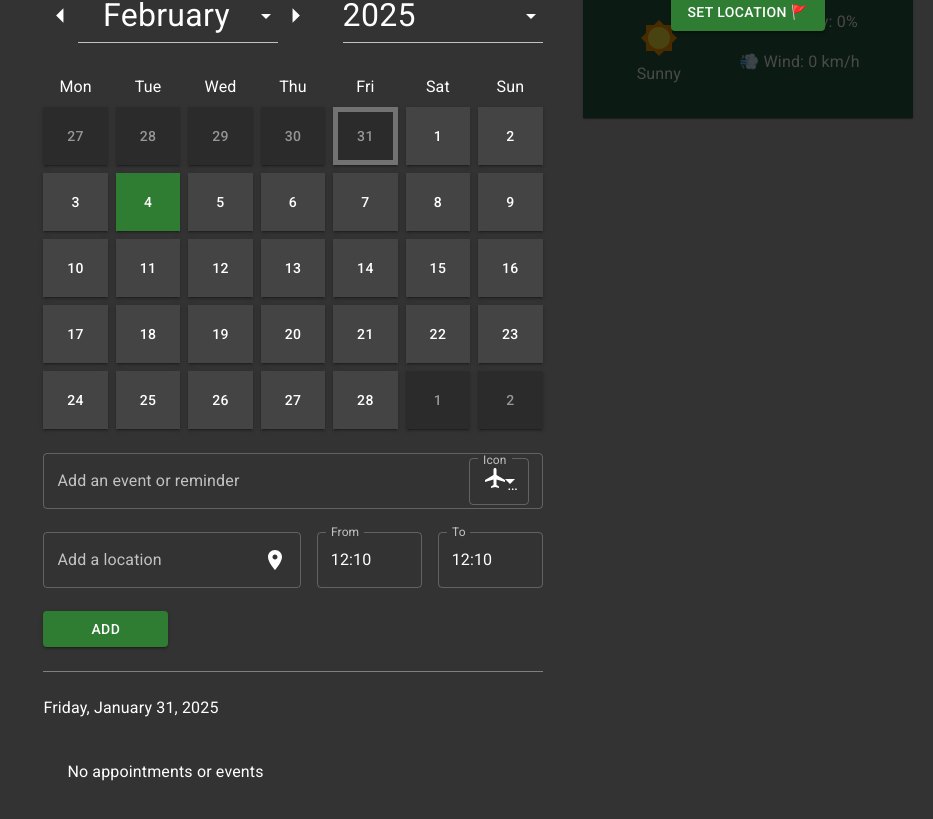
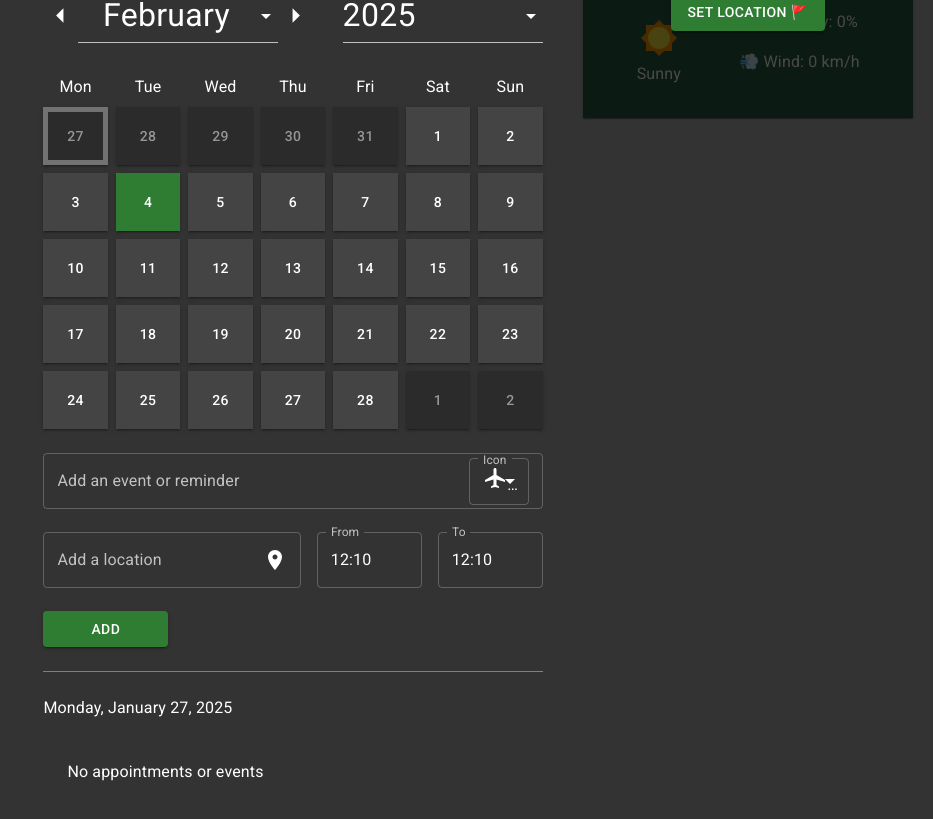
Before and after one commit to MarcusMohns/simple-calendar, a React (Vite) app: page / in a window 1280 px wide. Shown: the part 251-1070 px from the top of the page, without its empty margins (347-1280 px from the left). Built offline with nearby package versions, Linux system fonts and the light colour scheme; a web font is replaced by a local one.

Commit message:
innitial optimization of calendar component

```diff
--- a/src/Calendar/Calendar.jsx
+++ b/src/Calendar/Calendar.jsx
@@ -1,5 +1,5 @@
 import * as React from "react";
-import { useState, useEffect } from "react";
+import { useState, useEffect, useMemo, useCallback } from "react";
 import { CalendarYear, verifyMonthAndYear } from "../Utilities";
 import SelectMonth from "./Components/SelectMonth";
 import SelectYear from "./Components/SelectYear";
@@ -14,29 +14,29 @@ const d = new Date();
 const currDay = d.getDate();
 const currMonth = d.getMonth();
 const currYear = d.getFullYear();
-const currCalendar = CalendarYear(currYear);
 
 const Calendar = () => {
+  const currCalendar = useMemo(() => CalendarYear(currYear), [currYear]);
+
   const [calendar, setCalendar] = useState(currCalendar);
-
-  // SelectedDate
   const [selectedDate, setSelectedDate] = useState({
-    day: calendar[currMonth].days[currDay],
+    day: calendar[currMonth].days[0],
     month: currMonth,
     year: currYear,
   });
 
+  const handleSelected = useCallback((dayObj) => {
+    setSelectedDate({ ...selectedDate, day: dayObj });
+  }, []);
+
   // Make sure selectedDate is within 0-11 range for our DayDateDisplay
-  const [verifiedMonth, verifiedYear] = verifyMonthAndYear(
-    selectedDate.day.month,
-    selectedDate.day.year
+  const [verifiedMonth, verifiedYear] = useMemo(
+    () => verifyMonthAndYear(selectedDate.day.month, selectedDate.day.year),
+    [selectedDate.day.month, selectedDate.day.year]
   );
 
-  const handleSelected = (dayObj) => {
-    setSelectedDate((oldDate) => ({ ...oldDate, day: dayObj }));
-  };
-
-  const saveAppointment = (newAppointment) => {
+  const saveAppointment = useCallback(
+    (newAppointment) => {
       setCalendar((oldCalendar) =>
         oldCalendar.map((oldMonth) =>
           // Check the selected day is part of the current month on screen or an adjacent one.
@@ -82,9 +82,12 @@ const Calendar = () => {
         oldMemory !== null ? [...oldMemory, newAppointment] : [newAppointment];
 
       localStorage.setItem(itemKey, JSON.stringify(newMemory));
-  };
+    },
+    [verifiedMonth, verifiedYear]
+  );
 
-  const deleteAppointment = (id) => {
+  const deleteAppointment = useCallback(
+    (id) => {
       setCalendar((oldCalendar) =>
         oldCalendar.map((oldMonth) =>
           // Check the selected day is part of the current month on screen or an adjacent one.
@@ -123,14 +126,18 @@ const Calendar = () => {
       // Update local storage
       const itemKey = `${selectedDate.day.num}/${verifiedMonth}/${verifiedYear}`;
       const oldMemory = JSON.parse(localStorage.getItem(itemKey));
-    const newMemory = oldMemory.filter((appointment) => appointment.id !== id);
+      const newMemory = oldMemory.filter(
+        (appointment) => appointment.id !== id
+      );
       // Remove item from memory if newMemory is empty
       newMemory.length
         ? localStorage.setItem(itemKey, JSON.stringify(newMemory))
         : localStorage.removeItem(itemKey);
-  };
+    },
+    [verifiedMonth, verifiedYear]
+  );
 
-  const nextMonth = () => {
+  const nextMonth = useCallback(() => {
     // If less than December add a month
     if (selectedDate.month < 11) {
       setSelectedDate({ ...selectedDate, month: selectedDate.month + 1 });
@@ -142,9 +149,9 @@ const Calendar = () => {
         year: selectedDate.year + 1,
       });
     }
-  };
+  }, []);
 
-  const previousMonth = () => {
+  const previousMonth = useCallback(() => {
     // If more than January subtract a month
     if (selectedDate.month > 0) {
       setSelectedDate({ ...selectedDate, month: selectedDate.month - 1 });
@@ -156,7 +163,7 @@ const Calendar = () => {
         year: selectedDate.year - 1,
       });
     }
-  };
+  }, []);
 
   useEffect(() => {
     // If selectedDate.day is part of one of the adjacent months and one of those months are selected, re-select that day in the new viewed month.
@@ -220,7 +227,6 @@ const Calendar = () => {
         currYear={currYear}
       />
       <InputAppointment saveAppointment={saveAppointment} />
-
       <DayDateDisplay
         day={selectedDate.day.day}
         date={selectedDate.day.num}
```
Lines whose indentation alone changed are shown as unchanged.
